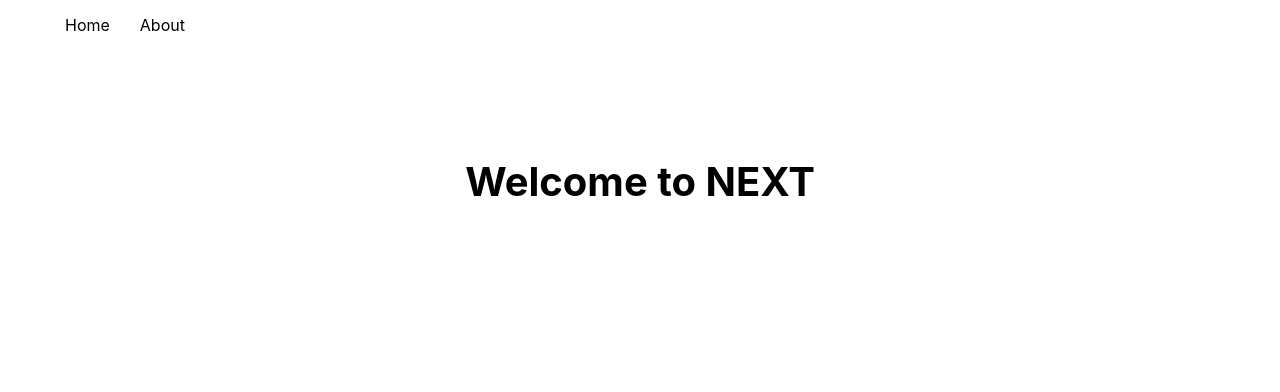
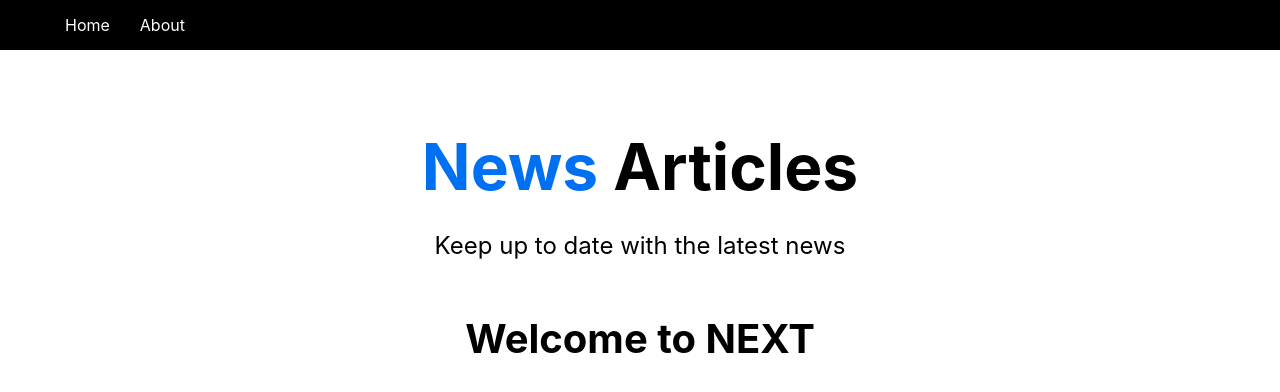
Before and after one commit to adammccormack/next-crash-course, a Next.js app: page / in a window 1280 px wide. Shown: the top 392 px of the page. Built offline with nearby package versions, Linux system fonts and the light colour scheme.

Commit message:
added Header component

```diff
--- /dev/null
+++ b/components/Header.tsx
@@ -0,0 +1,14 @@
+import headerStyles from '../styles/Header.module.css'
+
+const Header = () => {
+  return (
+    <div>
+        <h1 className={headerStyles.title}>
+            <span>News</span> Articles
+        </h1>
+        <p className={headerStyles.description}>Keep up to date with the latest news</p>
+    </div>
+  )
+}
+
+export default Header
--- a/components/Layout.tsx
+++ b/components/Layout.tsx
@@ -1,12 +1,15 @@
 import styles from '../styles/Layout.module.css'
 import Nav from './Nav'
+import Header from './Header'
 
-const Layout = ({children}) => {
+const Layout = ({ children }) => {
   return (
     <>
     <Nav />
+
     <div className={styles.container}>
         <main className={styles.main}>
+          <Header />
           {children}
           </main>
     </div>
--- /dev/null
+++ b/styles/Header.module.css
@@ -0,0 +1,27 @@
+.title a,
+.title span {
+  color: #0070f3;
+  text-decoration: none;
+}
+
+.title a:hover,
+.title a:focus,
+.title a:active {
+  text-decoration: underline;
+}
+
+.title {
+  margin: 0;
+  line-height: 1.15;
+  font-size: 4rem;
+}
+
+.title,
+.description {
+  text-align: center;
+}
+
+.description {
+  line-height: 1.5;
+  font-size: 1.5rem;
+}
--- a/styles/Nav.module.css
+++ b/styles/Nav.module.css
@@ -1,8 +1,8 @@
 .nav {
     height: 50px;
     padding: 10px;
-    background: #fff;
-    color: #000;
+    background: #000;
+    color: #fff;
     display: flex;
     align-items: center;
     justify-content: flex-start;
```
